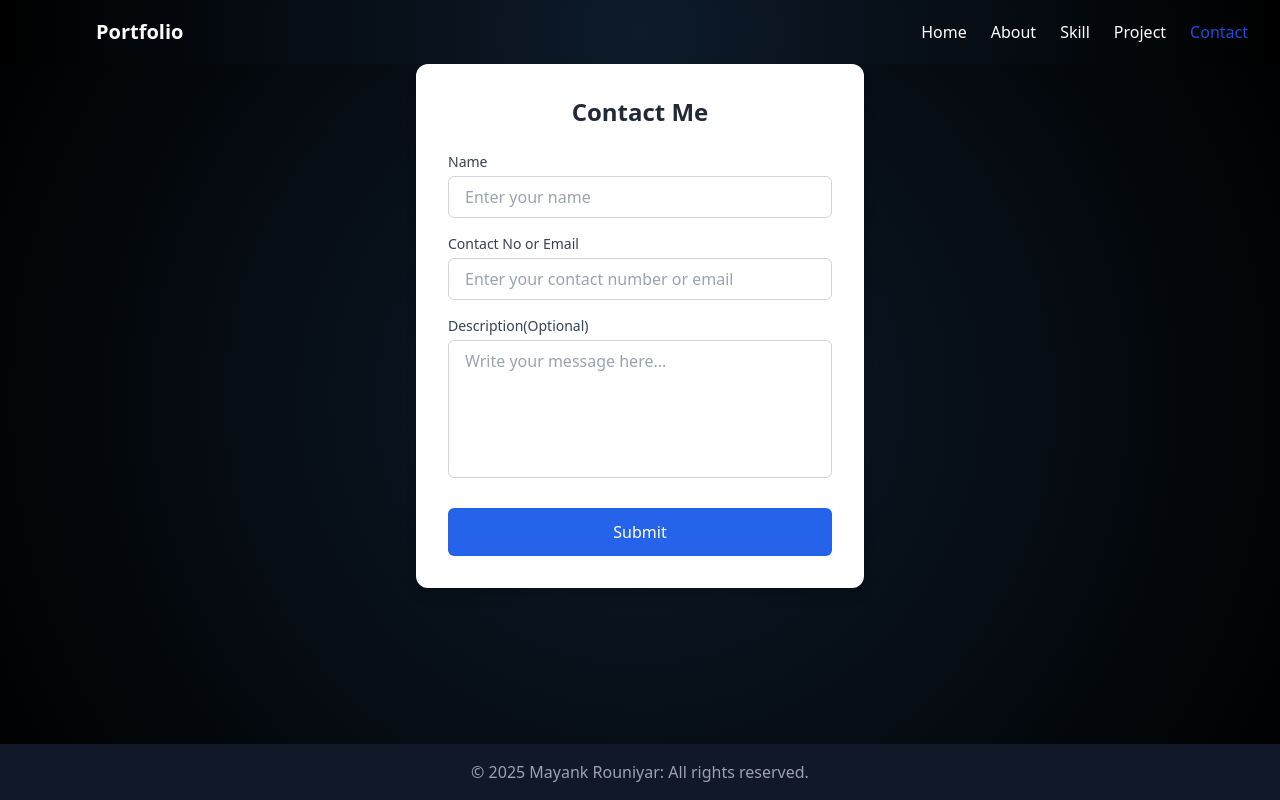
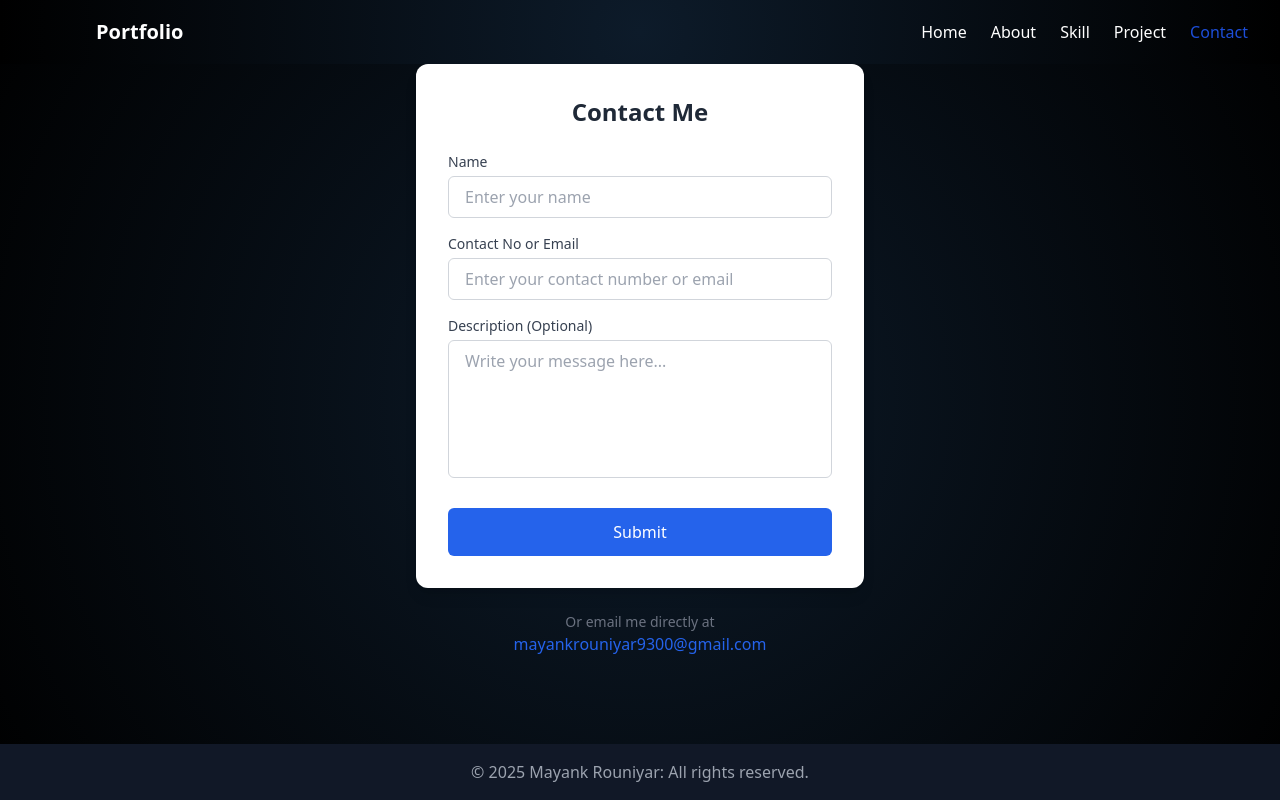
Before and after one commit to Mayank-Rouniyar/My_Portfolio, a React (Vite) app in the folder Portfolio/: page /Contact in a window 1280 px wide. Built offline with nearby package versions, Linux system fonts and the light colour scheme.

Commit message:
Adding email

```diff
--- a/Portfolio/src/Components/Contact.jsx
+++ b/Portfolio/src/Components/Contact.jsx
@@ -42,10 +42,11 @@ export const Contact = () => {
   }
 
   return (
+  <div className="max-w-md mx-auto">
       <form
         id="contact-form"
         onSubmit={handleSubmit}
-      className="max-w-md mx-auto bg-white p-8 rounded-xl shadow-lg"
+        className="bg-white p-8 rounded-xl shadow-lg"
       >
         <h2 className="text-2xl font-bold mb-6 text-center text-gray-800">
           Contact Me
@@ -89,7 +90,7 @@ export const Contact = () => {
           htmlFor="description"
           className="block text-sm font-medium text-gray-700 mb-1"
         >
-        Description(Optional)
+          Description (Optional)
         </label>
         <textarea
           id="description"
@@ -108,5 +109,17 @@ export const Contact = () => {
           Submit
         </button>
       </form>
+
+      {/* Email Section */}
+      <div className="mt-6 text-center">
+        <p className="text-gray-500 text-sm">Or email me directly at</p>
+        <a
+          href="mailto:your-email@example.com"
+          className="text-blue-600 font-medium hover:underline"
+        >
+          mayankrouniyar9300@gmail.com
+        </a>
+      </div>
+    </div>
   );
 };
```
Lines whose indentation alone changed are shown as unchanged.
